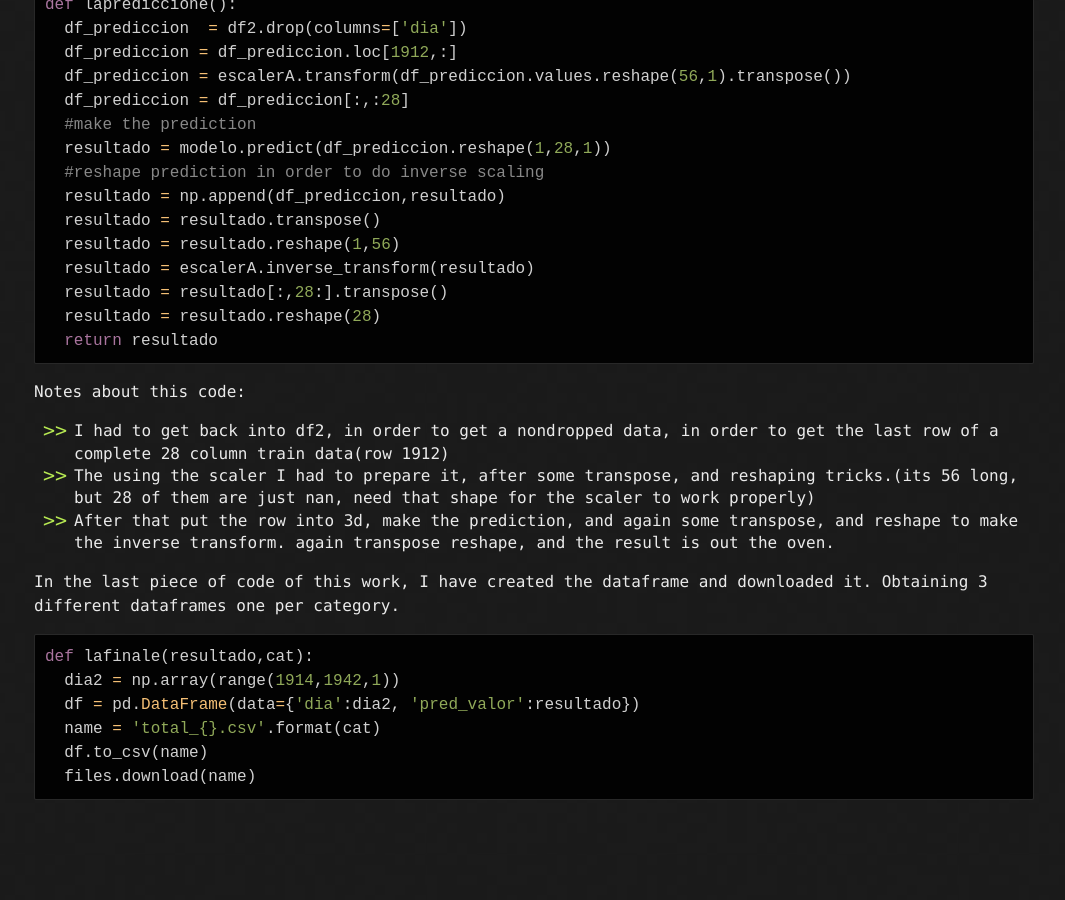
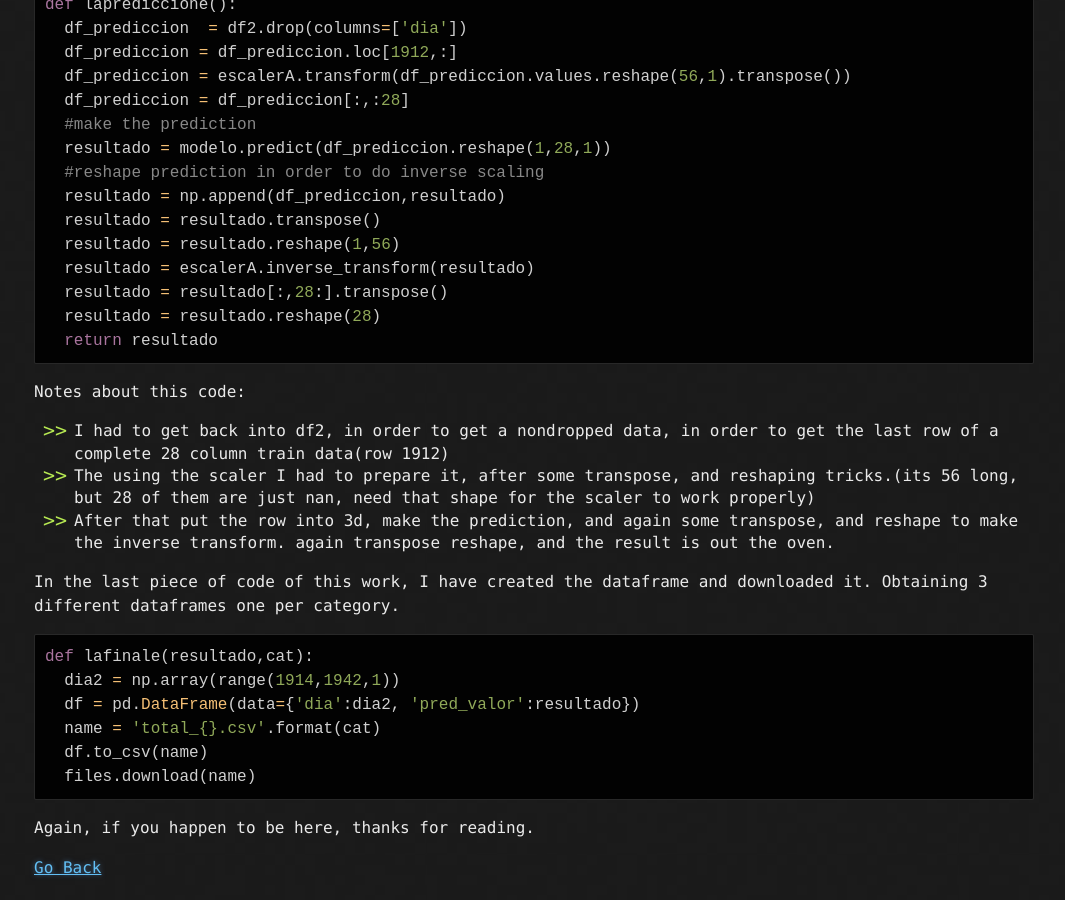
Before and after one commit to PaulB86UK/PP_ART, a Jekyll site: the page built from docs/2020/M5/4_5_Total_Sales_per_Category.md, in a window 1280 px wide and 900 px high, scrolled down 4466 px. Shown: the whole window, without its empty margins (106-1171 px from the left). Built offline with Jekyll 4.4.1, drawn with Linux system fonts in a browser that asks for light colours; our own code applies the rules of GitHub Pages for plain Markdown files; before the commit the page ends 5286 px from its top, so only the background shows below that.

Commit message:
Update 4_5_Total_Sales_per_Category.md

````diff
--- a/docs/2020/M5/4_5_Total_Sales_per_Category.md
+++ b/docs/2020/M5/4_5_Total_Sales_per_Category.md
@@ -1,6 +1,6 @@
 ---
 title: Sales per Category per Day.
-permalink: /2020/M5_Sales_per_Category_day
+permalink: /2020/M5/Sales_per_Category_day
 ---
 [Go Back](https://paulb86uk.github.io/PP_ART.github.io/)
 
@@ -200,3 +200,6 @@ def lafinale(resultado,cat):
   df.to_csv(name)
   files.download(name)
 ```
+Again, if you happen to be here, thanks for reading.
+
+[Go Back](https://paulb86uk.github.io/PP_ART.github.io/)
````
